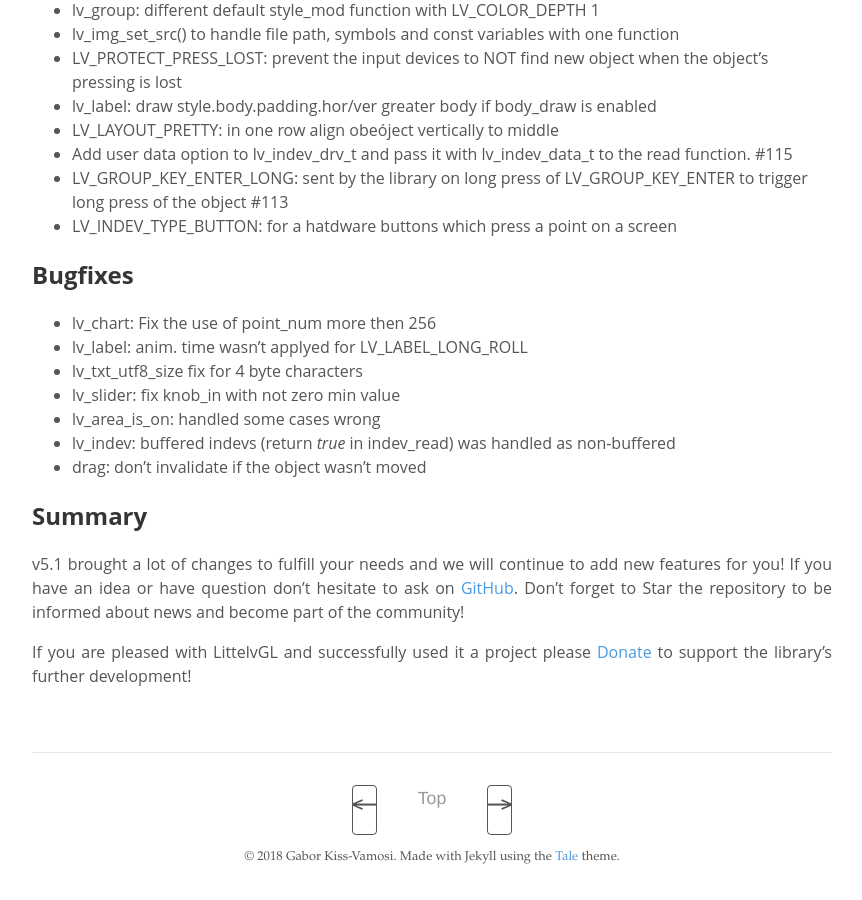
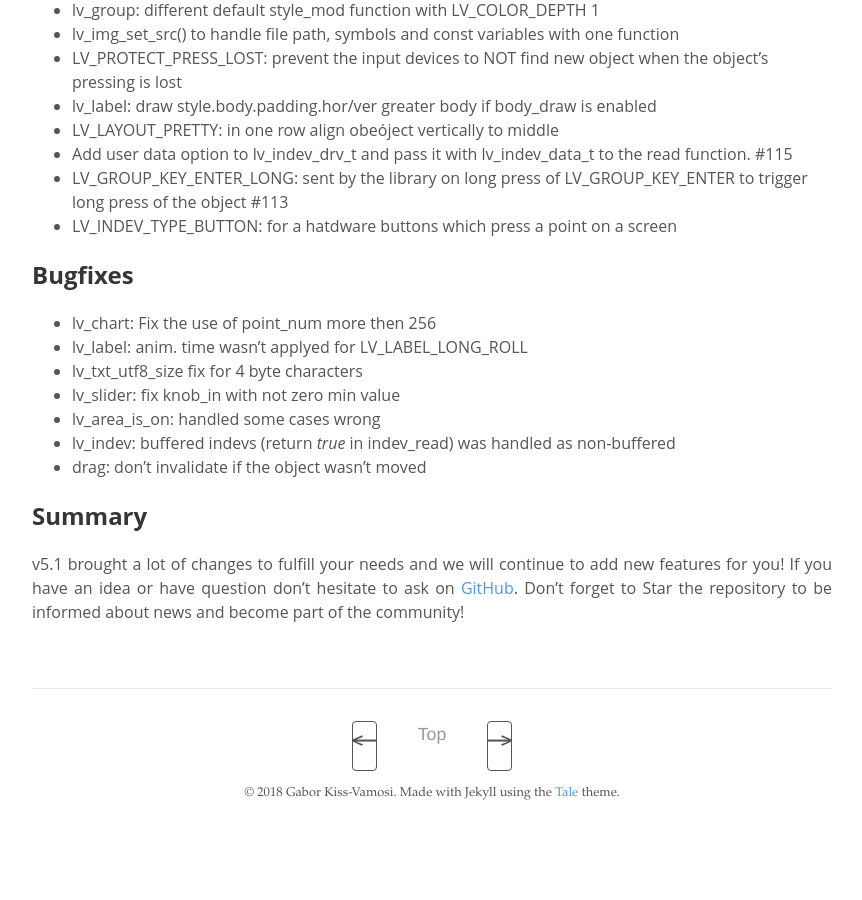
Before and after one commit to lvgl/blog, a Jekyll site: the page built from _posts/2018-03-12-release_v5_1.md, in a window 1280 px wide and 900 px high, scrolled down 2713 px. Shown: the whole window, without its empty margins (208-1070 px from the left). Built offline with Jekyll 4.4.1, drawn with Linux system fonts in a browser that asks for light colours; after the commit the page ends 3549 px from its top, so only the background shows below that.

Commit message:
Update 2018-03-12-release_v5_1.md

```diff
--- a/_posts/2018-03-12-release_v5_1.md
+++ b/_posts/2018-03-12-release_v5_1.md
@@ -80,5 +80,3 @@ However its a minor release you need to do a few things when updating to v5.1:
 
 ## Summary
 v5.1 brought a lot of changes to fulfill your needs and we will continue to add new features for you! If you have an idea or have question don't hesitate to ask on [GitHub](https://github.com/littlevgl/lvgl). Don't forget to Star the repository to be informed about news and become part of the community!
-
-If you are pleased with LittelvGL and successfully used it a project please [Donate](/donate) to support the library's further development!
```
